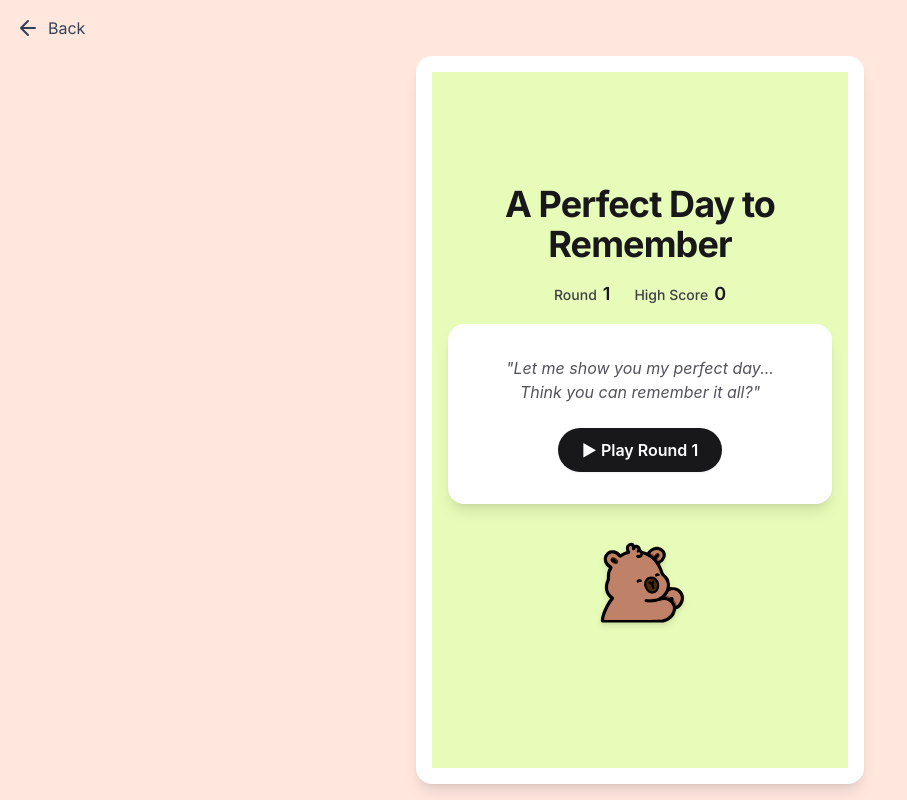
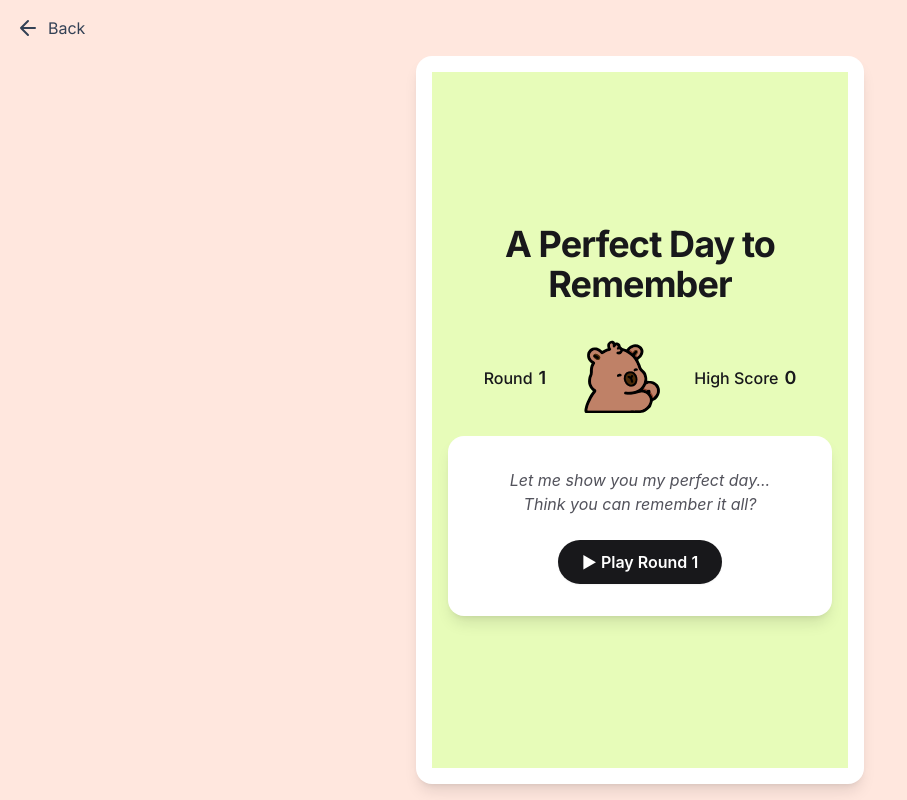
Before and after one commit to eeshamoona/Stickerface, a Next.js app in the folder frontend/: page /sticker/art-maker in a window 1280 px wide. Shown: the whole page, without its empty margins (0-907 px from the left). Built offline with nearby package versions, Linux system fonts and the light colour scheme.

Commit message:
fix the ui

```diff
--- a/frontend/src/app/layout.tsx
+++ b/frontend/src/app/layout.tsx
@@ -3,6 +3,11 @@ import { Inter } from "next/font/google";
 import "./globals.css";
 
 const inter = Inter({ subsets: ["latin"] });
+
+export const metadata = {
+  title: "Stickerface",
+  description: "Interactive stickers for your digital space",
+};
 
 export default function RootLayout({
   children,
@@ -11,6 +16,10 @@ export default function RootLayout({
 }) {
   return (
     <html lang="en">
+      <head>
+        <meta charSet="utf-8" />
+        <meta name="viewport" content="width=device-width, initial-scale=1" />
+      </head>
       <body className={inter.className} suppressHydrationWarning={true}>
         {children}
         <Analytics />
--- a/frontend/src/components/stickers/PerfectDayToRememberSticker.tsx
+++ b/frontend/src/components/stickers/PerfectDayToRememberSticker.tsx
@@ -26,7 +26,7 @@ export default function PerfectDayToRememberSticker({
   // --- Constants ---
   const SHOW_SEQUENCE_TIME = 3000;
   const COUNTDOWN_INTERVAL = 50;
-  const SUCCESS_DELAY = 1800;
+  const SUCCESS_DELAY = 2000;
 
   // --- Effects ---
 
@@ -88,9 +88,9 @@ export default function PerfectDayToRememberSticker({
     // --- Check for incorrect tap ---
     if (id !== sequence[currentInputIndex]) {
       const failMessages = [
-        "Oops! That wasn't the next step.",
+        "Not what I had in mind but still a great time!",
         "Not quite! Let's see where things differed.",
-        "Almost, but something else came next!",
+        "Almost, but you forgot something!",
       ];
       setFeedback({
         message: failMessages[Math.floor(Math.random() * failMessages.length)],
@@ -133,8 +133,13 @@ export default function PerfectDayToRememberSticker({
 
   const resetGame = () => {
     setRound(1);
-    // generateNewSequence is called via useEffect hook when round changes
-    // failureIndex is reset within generateNewSequence
+    setCountdownProgress(100);
+    setGameState("waiting");
+    setSequence([]);
+    setUserInput([]);
+    setFeedback(null);
+    setFailureIndex(null);
+    generateNewSequence();
   };
 
   const getActivityById = (id: string) => {
@@ -245,20 +250,30 @@ export default function PerfectDayToRememberSticker({
         </h1>
       )}
       {/* Score Display */}
-      {gameState !== "userTurn" && !feedback && (
-        <div className="w-full max-w-md mb-4 flex items-center justify-center gap-6 text-sm text-zinc-700">
+      <div className="flex flex-row items-center justify-center gap-6 transition-opacity duration-300 ease-in-out">
+        {gameState !== "userTurn" && !feedback && (
           <div className="flex items-baseline space-x-1.5">
             <span className="font-medium">Round</span>
             <span className="text-lg font-semibold text-zinc-900">{round}</span>
           </div>
+        )}
+        <Image
+          src={character.imageSrc}
+          alt={character.name}
+          width={100} // Slightly smaller? Adjust as needed
+          height={100}
+          priority={gameState === "waiting"} // Only prioritize if visible initially
+        />
+
+        {gameState !== "userTurn" && !feedback && (
           <div className="flex items-baseline space-x-1.5">
             <span className="font-medium">High Score</span>
             <span className="text-lg font-semibold text-zinc-900">
               {highScore}
             </span>
           </div>
-        </div>
-      )}
+        )}
+      </div>
       {/* Main Game Card */}
       <div
         className="w-full max-w-sm rounded-2xl p-6 md:p-8 shadow-lg bg-white text-center text-zinc-800 overflow-y-auto"
@@ -271,20 +286,26 @@ export default function PerfectDayToRememberSticker({
         {/* State: Waiting to Start */}
         {gameState === "waiting" && !feedback && (
           <div className="text-base italic mb-6 text-zinc-600 px-4">
-            {" "}
-            &quot;Let me show you my perfect day... Think you can remember it
-            all?&quot;{" "}
+            Let me show you my perfect day... Think you can remember it all?
           </div>
         )}
 
         {/* State: Success Feedback */}
         {gameState === "success" && feedback && (
-          <div className="mb-6">
-            <p className="text-lg font-semibold mb-2 text-green-600">
+          <div className="transition-all duration-300 ease-out space-y-4 opacity-100 scale-100">
+            <p className="text-xl font-semibold mb-2 text-green-600">
               {feedback.message}
             </p>
-            <p className="text-sm text-zinc-600 mt-1">
-              Nice! Getting ready for round {round + 1}...
+            {/* Optionally show the sequence again briefly */}
+            <div className="flex flex-wrap justify-center gap-2 opacity-80">
+              {sequence.map((id, index) =>
+                renderSequenceItem(id, index, "user-correct")
+              )}
+            </div>
+            <p className="text-sm text-zinc-500 mt-1 animate-pulse">
+              {" "}
+              {/* Subtle pulse for wait time */}
+              Awesome! Getting ready for round {round + 1}...
             </p>
           </div>
         )}
@@ -380,7 +401,7 @@ export default function PerfectDayToRememberSticker({
             {/* User Input Display with Highlight */}
             <div className="mb-5">
               <p className="text-sm font-semibold text-zinc-600 mb-2">
-                Your Input:
+                Your Sequence:
               </p>
               <div className="flex flex-wrap justify-center gap-2">
                 {sequence.map((id, index) => {
@@ -517,17 +538,6 @@ export default function PerfectDayToRememberSticker({
         </div>
       </div>{" "}
       {/* End Game Card */}
-      {/* Character Image */}
-      <div className="mt-4 mb-2 flex flex-col items-center">
-        <Image
-          src={character.imageSrc}
-          alt={character.name}
-          width={140}
-          height={140}
-          className="w-28 h-28 md:w-32 md:h-32 drop-shadow-md"
-          priority
-        />
-      </div>
     </div>
   );
 }
--- a/frontend/src/lib/animations.ts
+++ b/frontend/src/lib/animations.ts
@@ -1,32 +1,32 @@
 // src/lib/animations.ts
 export const animations = {
   bounce: {
-    animation: 'bounce 2s ease-in-out infinite'
+    animation: "bounce 2s ease-in-out infinite",
   },
   pulse: {
-    animation: 'pulse 1.5s ease-in-out infinite'
+    animation: "pulse 1.5s ease-in-out infinite",
   },
   wiggle: {
-    animation: 'wiggle 2s ease-in-out infinite'
+    animation: "wiggle 2s ease-in-out infinite",
   },
   spin: {
-    animation: 'spin 8s linear infinite'
+    animation: "spin 8s linear infinite",
   },
   float: {
-    animation: 'float 3s ease-in-out infinite'
+    animation: "float 3s ease-in-out infinite",
   },
   // Button animations
   shake: {
-    animation: 'shake 0.5s cubic-bezier(0.36, 0.07, 0.19, 0.97) both'
+    animation: "shake 0.5s cubic-bezier(0.36, 0.07, 0.19, 0.97) both",
   },
   jump: {
-    animation: 'jump 1.2s ease-in-out',
-    transformOrigin: 'center bottom'
+    animation: "jump 1.2s ease-in-out",
+    transformOrigin: "center bottom",
   },
   wobble: {
-    animation: 'wobble 1s ease-in-out',
-    transformOrigin: 'center center'
-  }
+    animation: "wobble 1s ease-in-out",
+    transformOrigin: "center center",
+  },
 };
 
 // Button animation keyframes
--- a/frontend/src/lib/do-not-push-button.ts
+++ b/frontend/src/lib/do-not-push-button.ts
@@ -85,7 +85,6 @@ export const uniqueMessages: string[] = [
   "Do you think the button on the *other* side of the screen is lonely?",
   "I'm not interactive, I'm just... here.",
   "This must be thrilling for you.",
-  // Add MANY more unique messages here! Aim for 100+ to start.
 ];
 
 // --- Enhanced Procedural Generation ---
@@ -95,7 +94,7 @@ function pickRandom<T>(array: T[]): T {
   if (!array || array.length === 0) {
     // Provide a fallback or throw an error if a list is unexpectedly empty
     // console.warn("Attempted to pick from an empty array!");
-    return "" as any; // Or handle more gracefully
+    return undefined as T;
   }
   return array[Math.floor(Math.random() * array.length)];
 }
```
